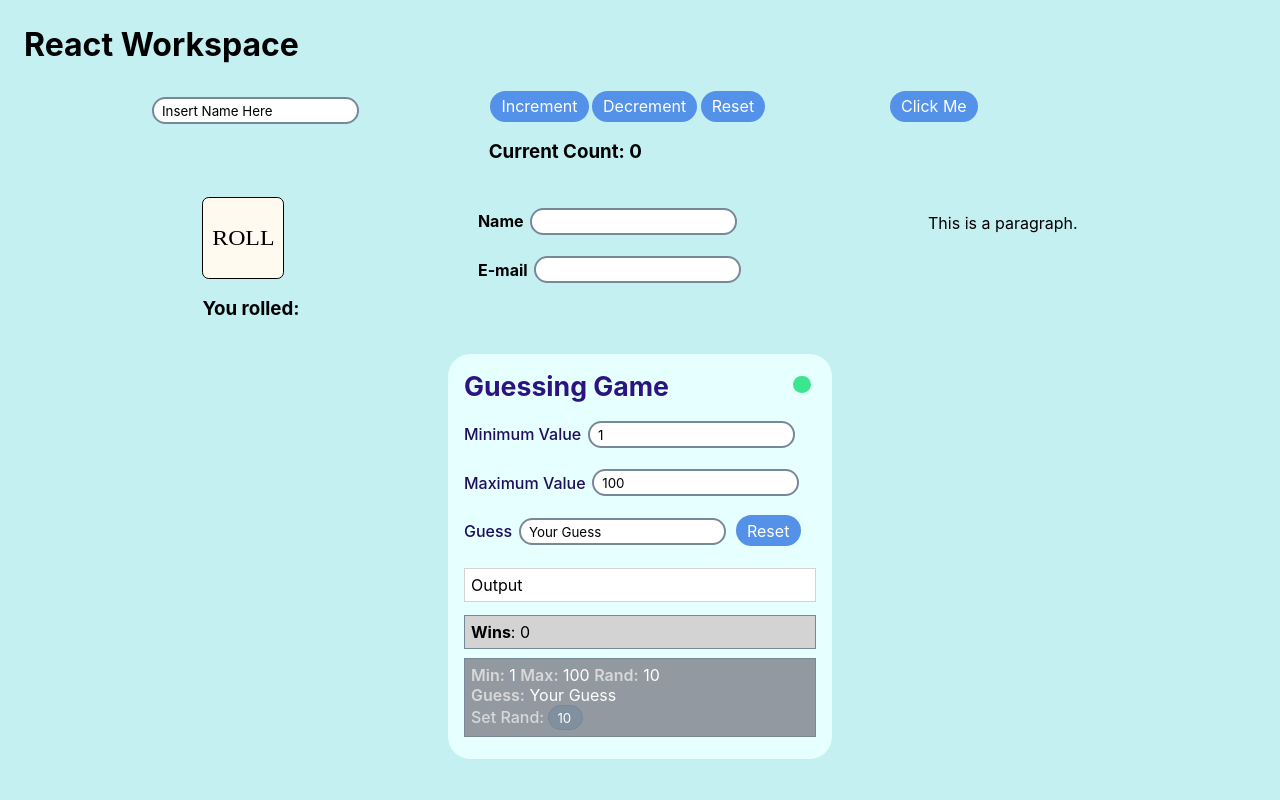
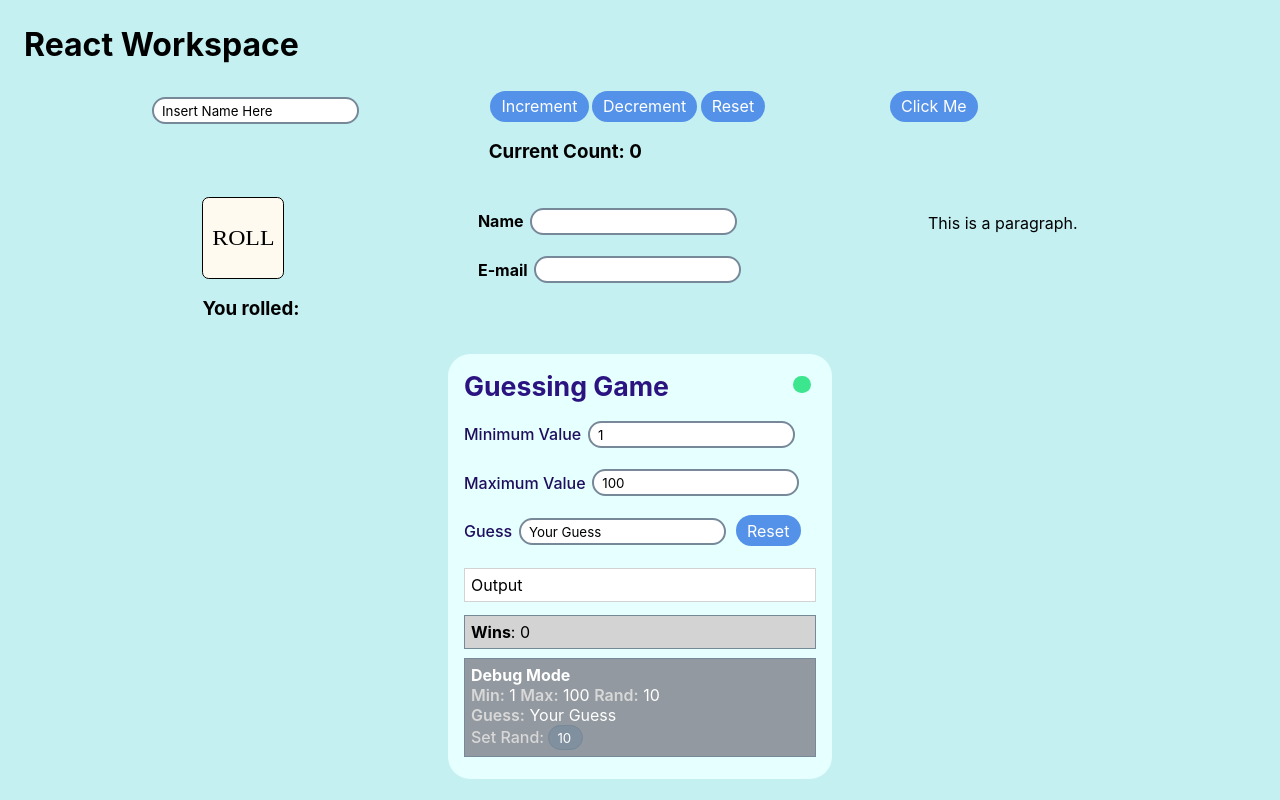
Before and after one commit to tacoplat/react-workspace, a React (Create React App) app: page / in a window 1280 px wide. Both pictures are taken after a click on the button 802 px from the left and 384 px from the top of the page. Built offline with nearby package versions, Linux system fonts and the light colour scheme.

Commit message:
more design changes

```diff
--- a/src/App.js
+++ b/src/App.js
@@ -181,6 +181,8 @@
           <div id='stats'><b>Wins</b>: {this.state.wins}</div>
           {this.state.debug ?
           <div id='debuginfo'>
+            <b>Debug Mode</b>
+            <br />
             <span class='att'>Min:</span> {this.state.minimum} <span class='att'>Max:</span> {this.state.maximum} <span class='att'>Rand:</span> {this.state.random}
             <br />
             <span class='att'>Guess:</span> {this.state.guess}
```
